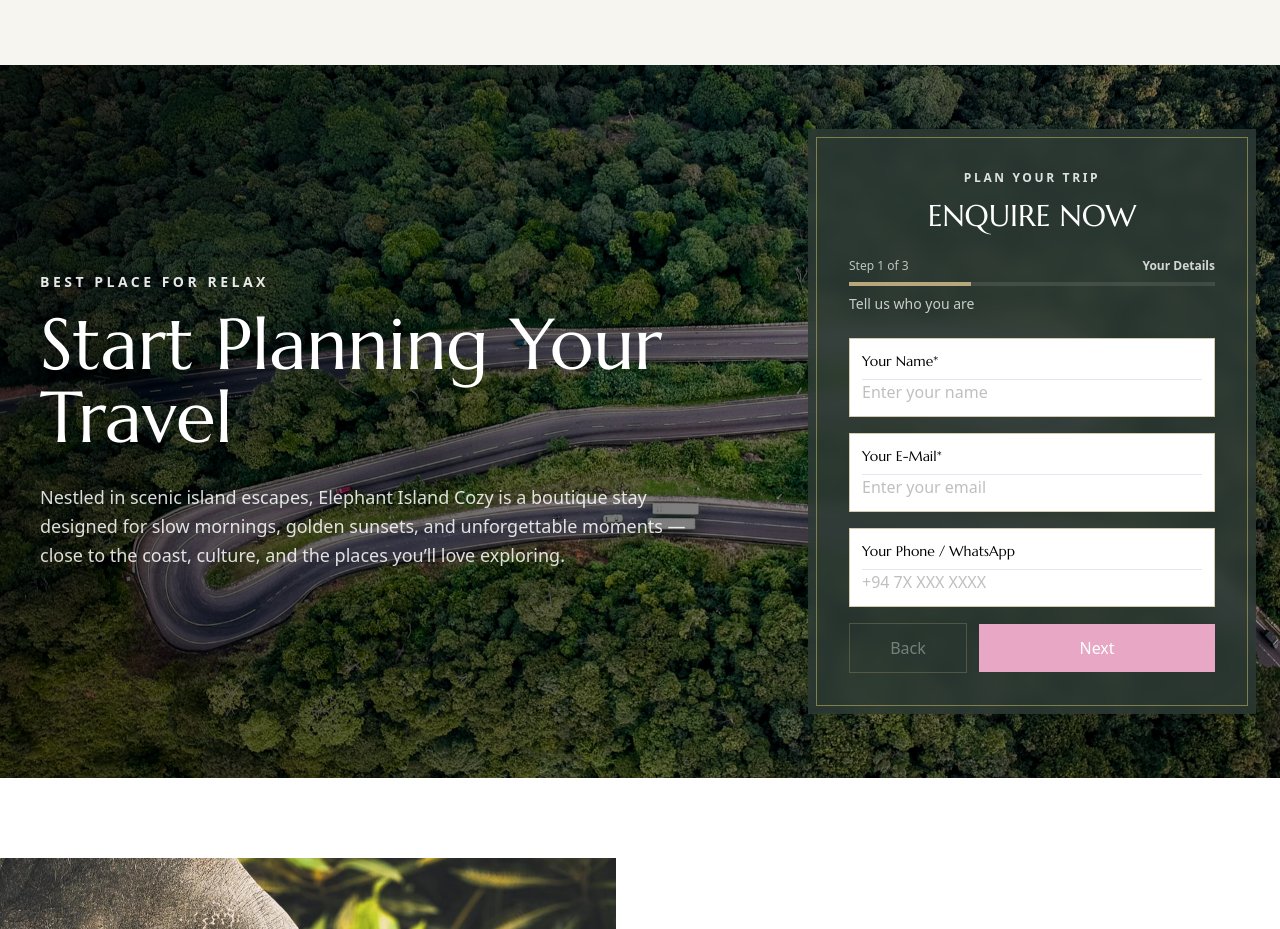
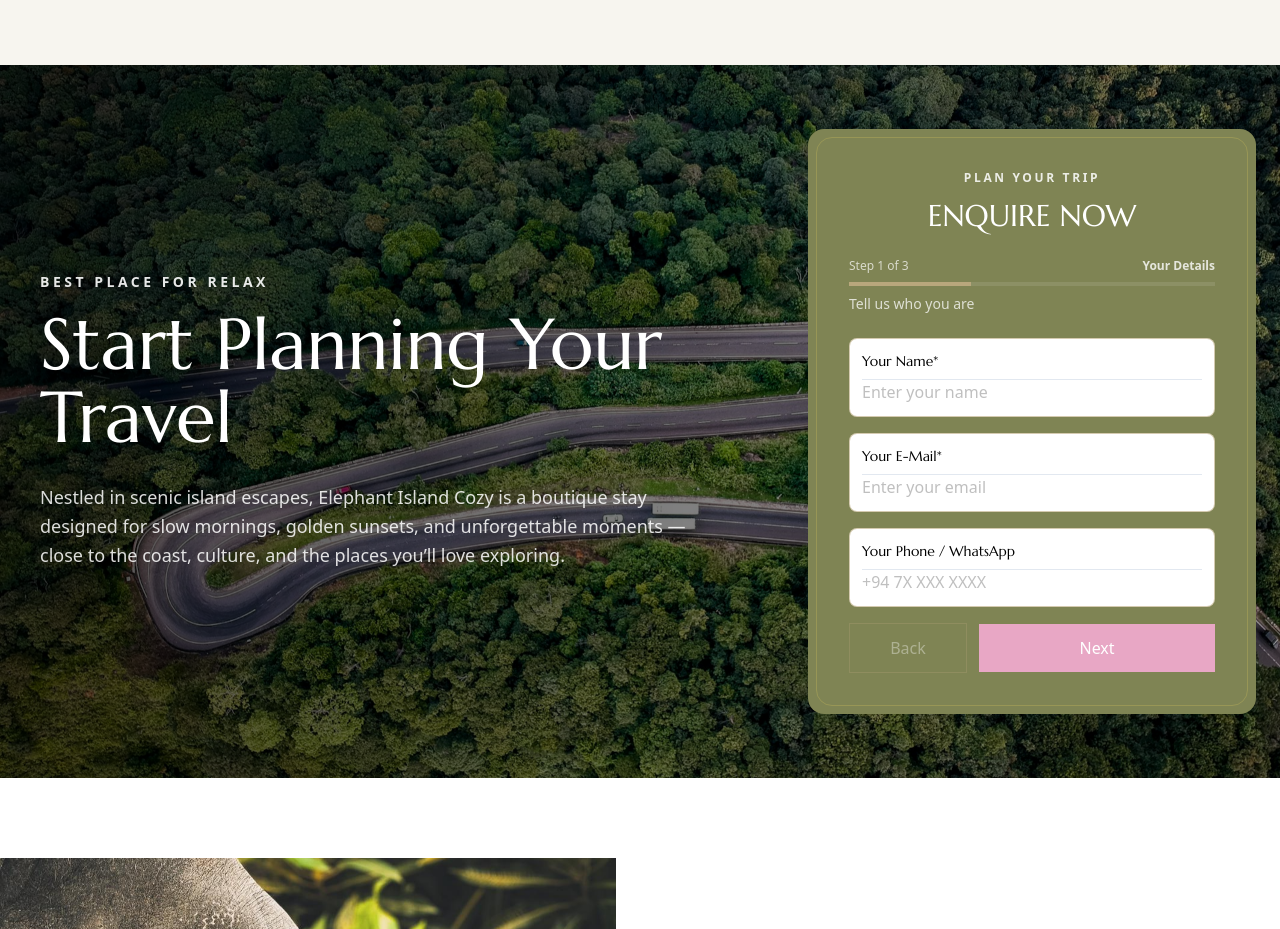
Before and after one commit to Randila/elephant-island-cozy-theme, a Next.js app: page / in a window 1280 px wide. Shown: the part 4940-5869 px from the top of the page. Built offline with nearby package versions, Linux system fonts and the light colour scheme.

Commit message:
destroy 100%

```diff
--- a/app/components/BookingHero.tsx
+++ b/app/components/BookingHero.tsx
@@ -211,7 +211,7 @@ type FormData = {
 
 const inputClass =
   "mt-2 w-full bg-white text-black placeholder:text-black/25 border-t border-slate-200";
-const fieldWrapClass = "border border-[#B8A77C]/60 p-3 bg-white";
+const fieldWrapClass = "border border-[#B8A77C]/60 p-3 bg-white rounded-lg";
 
 export default function BookingHero({
   backgroundImage,
@@ -300,8 +300,8 @@ export default function BookingHero({
 
               {/* Right booking card */}
               <div className="lg:col-span-5 lg:flex lg:justify-end">
-                <div className="w-full max-w-md bg-[#2E3B36]/85 backdrop-blur md:p-2">
-                  <div className="border border-[#A39F58]/70 p-6 md:p-8">
+                <div className="w-full max-w-md bg-[#7F8454] backdrop-blur md:p-2 rounded-2xl">
+                  <div className="border border-[#A39F58]/70 p-6 md:p-8 rounded-2xl">
                     <p className="text-center text-xs font-semibold tracking-[0.22em] text-white/85">
                       PLAN YOUR TRIP
                     </p>
```
